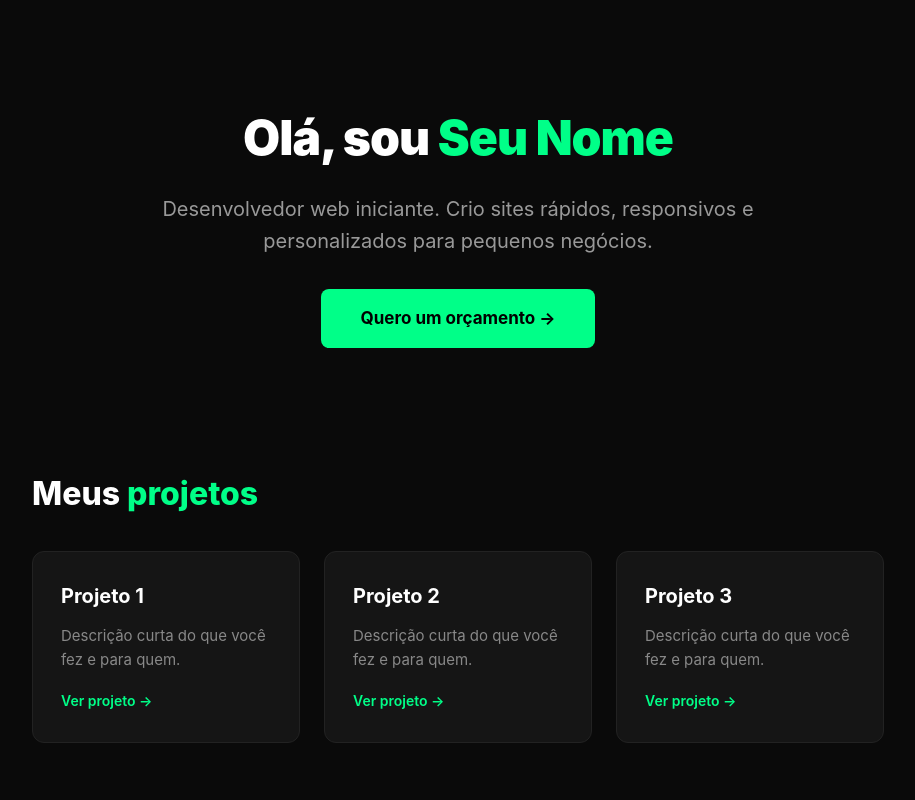
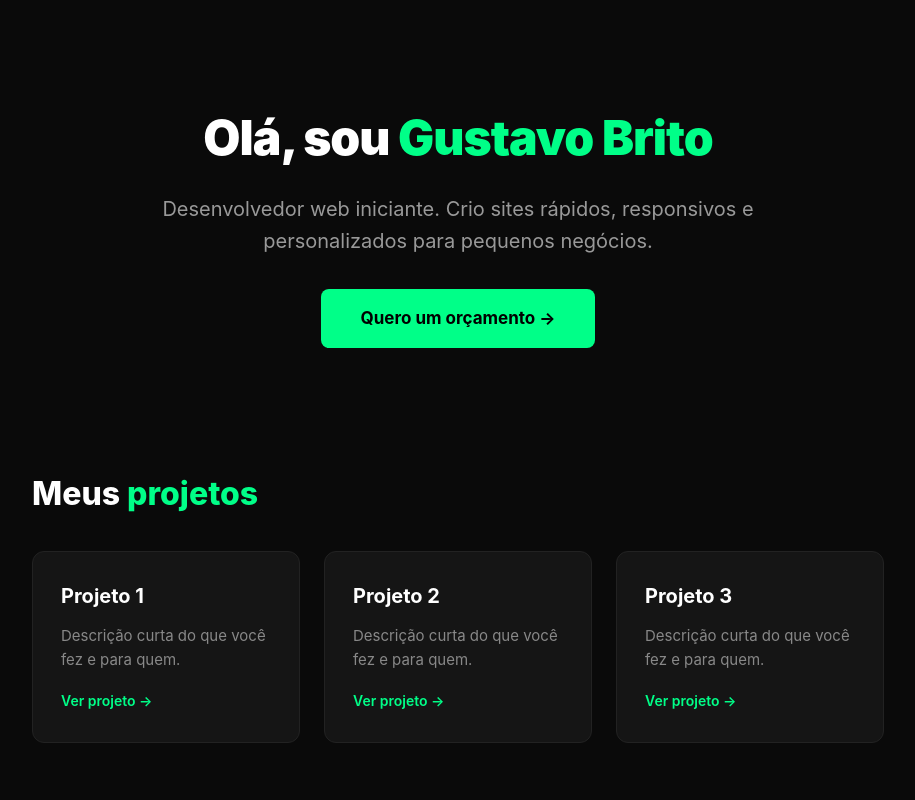
Before and after one commit to GustavoBrito0610/meu-protfolio, a plain HTML site: page index.html in a window 1280 px wide. Shown: the top 800 px of the page, without its empty margins (182-1097 px from the left). Drawn offline with Linux system fonts and the light colour scheme.

Commit message:
Update name in header to 'Gustavo Brito'

```diff
--- a/index.html
+++ b/index.html
@@ -134,7 +134,7 @@
 
 <header>
   <div class="container">
-    <h1>Olá, sou <span>Seu Nome</span></h1>
+    <h1>Olá, sou <span>Gustavo Brito </span></h1>
     <p>Desenvolvedor web iniciante. Crio sites rápidos, responsivos e personalizados para pequenos negócios.</p>
     <a href="#contato" class="cta">Quero um orçamento →</a>
   </div>
```
